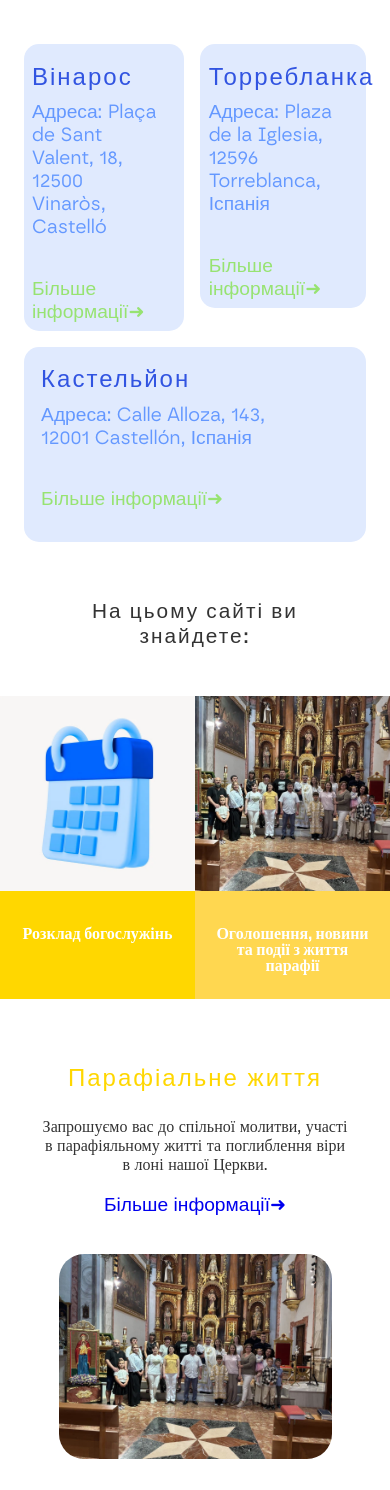
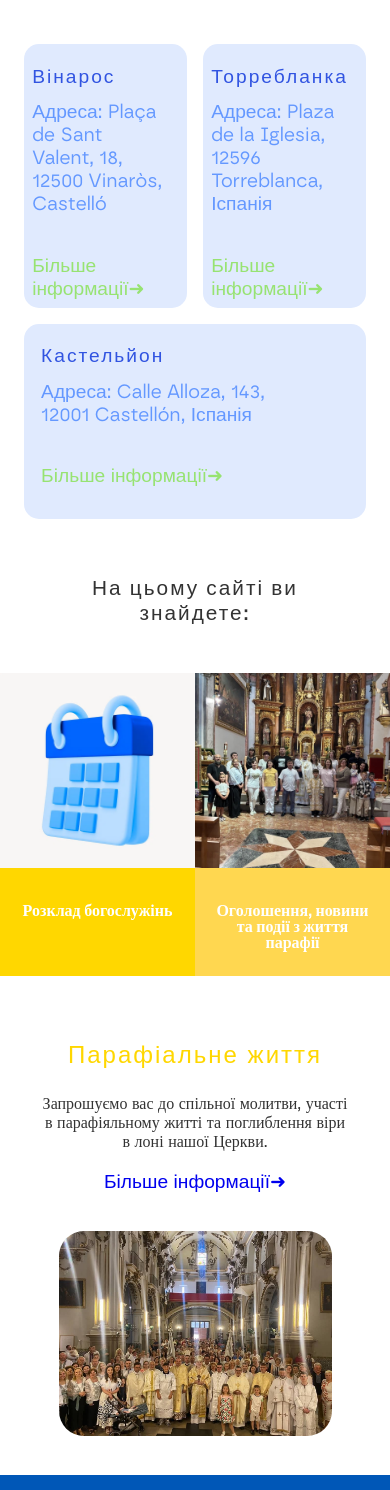
Before and after one commit to denxiik/ukrainian-church-vinaros-web, a plain HTML site: page ukr/index/index.html in a window 390 px wide. Shown: the part 1544-3034 px from the top of the page. Drawn offline with Linux system fonts and the light colour scheme.

Commit message:
Corrections

```diff
--- a/css/index.css
+++ b/css/index.css
@@ -339,11 +339,12 @@ body.white-text-mode .our-life .content .title h3 {
     ------------------------- */
     .our-benefits-list .field .item .title {
         margin-top: 1rem;
+        font-size: 1.2rem;
     }
+
 
     .our-benefits-list .field .item .subtitle {
         margin-top: 0.5rem;
-        height: 6rem;
     }
 
     .our-benefits-list .field .item .more {
--- a/ukr/index/index.html
+++ b/ukr/index/index.html
@@ -123,7 +123,7 @@
                 </div>
             </div>
 
-            <img src="../../img/torreblanca-inside.jpg" alt="Фото та відео з подій життя парафії">
+            <img src="../../img/toreblanca-inside-a-lot.jpg" alt="Фото та відео з подій життя парафії">
         </div>
     </section>
 </body>
```
